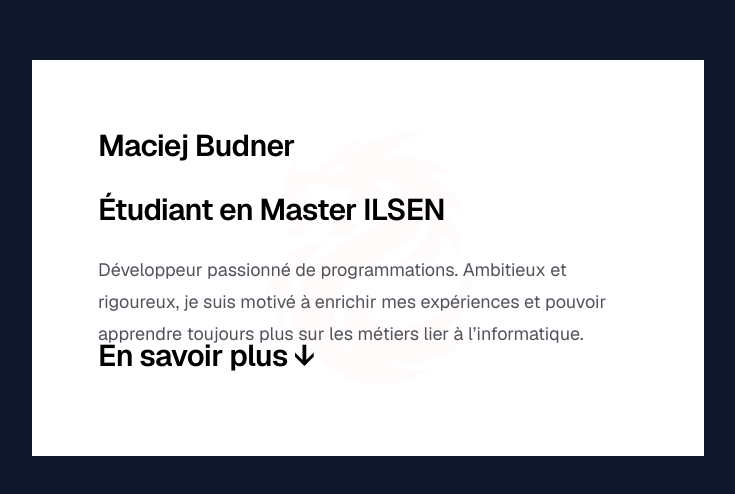
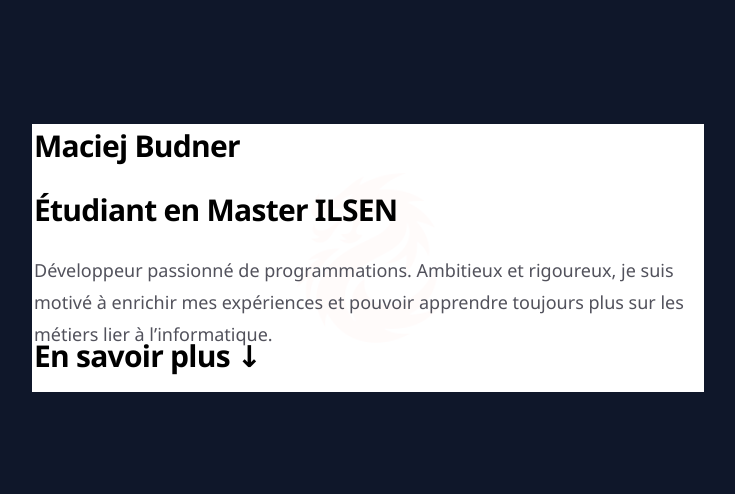
Before and after one commit to maciej-budner/portfolio, a Next.js app: page / in a window 1280 px wide. Shown: the part 142-636 px from the top of the page, without its empty margins (272-1007 px from the left). Built offline with nearby package versions, Linux system fonts and the light colour scheme.

Commit message:
reset de certainne différence entre navigateur web

```diff
--- a/app/globals.css
+++ b/app/globals.css
@@ -1,6 +1,9 @@
 @import "tailwindcss";
 * {
+  margin:0;
+  padding: 0;
   box-sizing: border-box;
+  font-family: 'Segoe UI', Verdana, Geneva, Tahoma, sans-serif
 }
 :root {
   --background: #ffffff;
```
